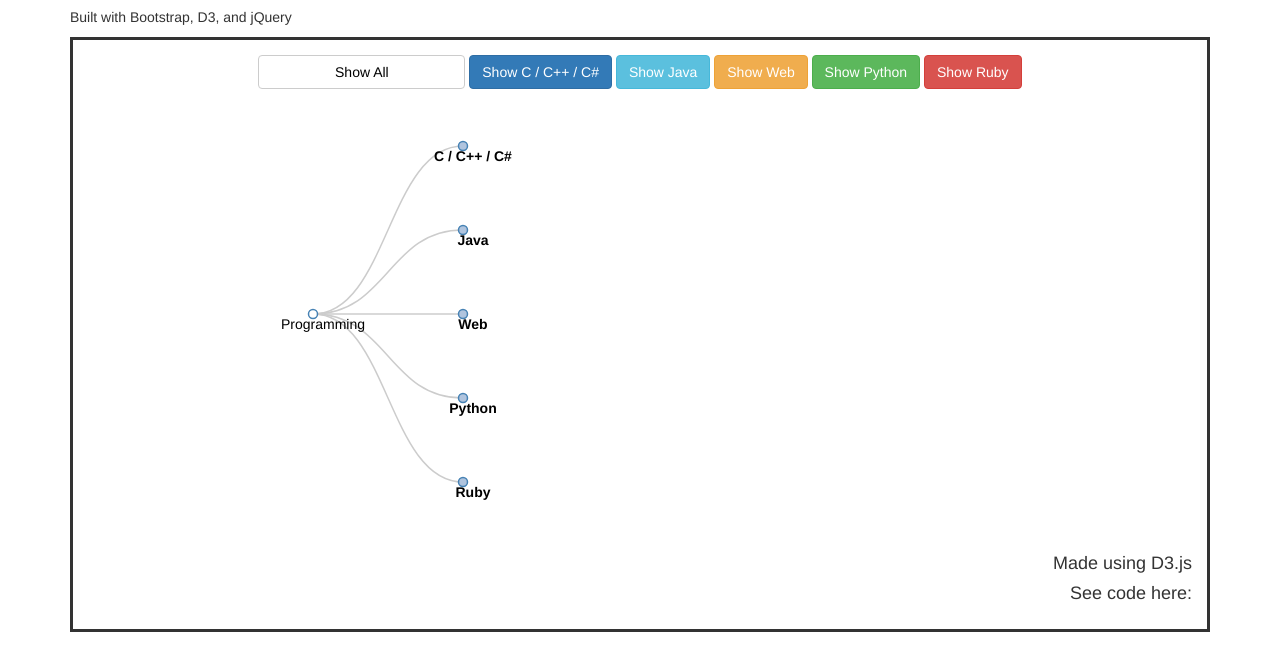
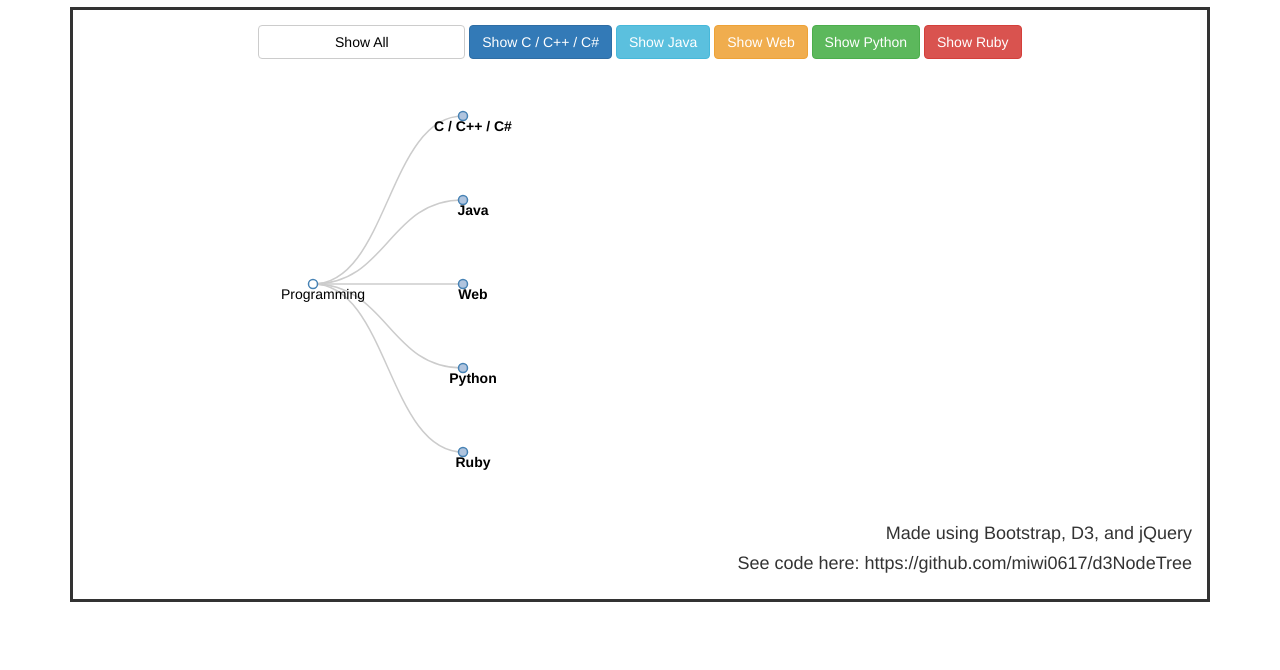
Before and after one commit to miwi0617/d3NodeTree, a plain HTML site: page index.html in a window 1280 px wide. Shown: the part 56-726 px from the top of the page. Drawn offline with Linux system fonts and the light colour scheme.

Commit message:
Updating index.html for gh-pages

```diff
--- a/index.html
+++ b/index.html
@@ -51,7 +51,6 @@
 <body>
     <div class="container">
         <h2>D3 Node Tree</h2>
-        <p>Built with Bootstrap, D3, and jQuery</p>
         <div style="border-style: solid; padding: 15px; text-align: center;">
             <input class="btn btn-default" id="show_button" style=
             "color: transparent;text-shadow: 0 0 0 black;" value="Show All">
@@ -62,8 +61,8 @@
             onclick="showPython()">Show Python</button> <button class=
             "btn btn-danger" onclick="showRuby()">Show Ruby</button>
             <div id="body1"></div>
-            <h4 align="right">Made using D3.js</h4>
-            <h4 align="right">See code here:</h4>
+            <h4 align="right">Made using Bootstrap, D3, and jQuery</h4>
+            <h4 align="right">See code here: https://github.com/miwi0617/d3NodeTree</h4>
         </div>
     </div>
 
```
